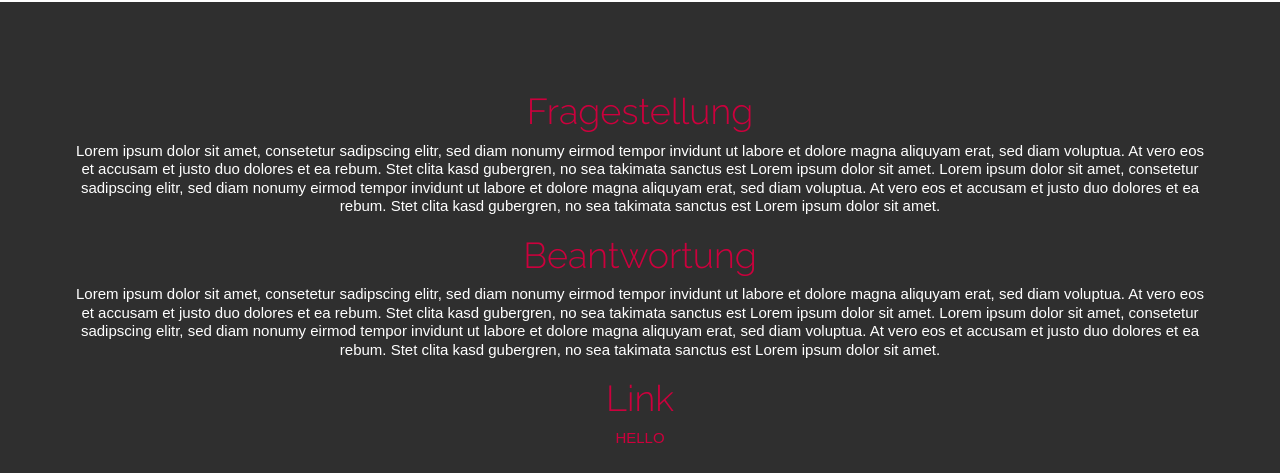
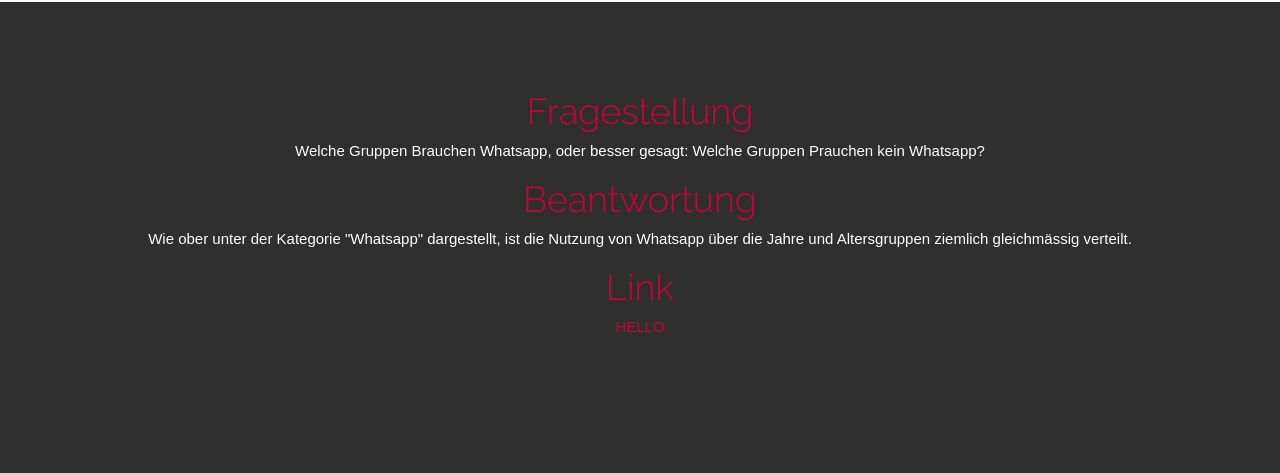
Before and after one commit to JanJBubble/bubblechart, a plain HTML site: page index.html in a window 1280 px wide. Shown: the part 912-1385 px from the top of the page. Drawn offline with Linux system fonts and the light colour scheme; animation ran at ten frames a second.

Commit message:
Add files via upload

```diff
--- a/index.html
+++ b/index.html
@@ -75,10 +75,10 @@
             <div class="text_footer">
 
                 <h1> Fragestellung</h1>
-                Lorem ipsum dolor sit amet, consetetur sadipscing elitr, sed diam nonumy eirmod tempor invidunt ut labore et dolore magna aliquyam erat, sed diam voluptua. At vero eos et accusam et justo duo dolores et ea rebum. Stet clita kasd gubergren, no sea takimata sanctus est Lorem ipsum dolor sit amet. Lorem ipsum dolor sit amet, consetetur sadipscing elitr, sed diam nonumy eirmod tempor invidunt ut labore et dolore magna aliquyam erat, sed diam voluptua. At vero eos et accusam et justo duo dolores et ea rebum. Stet clita kasd gubergren, no sea takimata sanctus est Lorem ipsum dolor sit amet.
+                Welche Gruppen Brauchen Whatsapp, oder besser gesagt: Welche Gruppen Prauchen kein Whatsapp?
 
                 <h1> Beantwortung</h1>
-                Lorem ipsum dolor sit amet, consetetur sadipscing elitr, sed diam nonumy eirmod tempor invidunt ut labore et dolore magna aliquyam erat, sed diam voluptua. At vero eos et accusam et justo duo dolores et ea rebum. Stet clita kasd gubergren, no sea takimata sanctus est Lorem ipsum dolor sit amet. Lorem ipsum dolor sit amet, consetetur sadipscing elitr, sed diam nonumy eirmod tempor invidunt ut labore et dolore magna aliquyam erat, sed diam voluptua. At vero eos et accusam et justo duo dolores et ea rebum. Stet clita kasd gubergren, no sea takimata sanctus est Lorem ipsum dolor sit amet.
+                Wie ober unter der Kategorie "Whatsapp" dargestellt, ist die Nutzung von Whatsapp über die Jahre und Altersgruppen ziemlich gleichmässig verteilt.
 
 
                 <h1> Link</h1>
@@ -96,7 +96,7 @@
 		<div class="container">
 
             <div class="text_footer">
-                Befragt wurden Muristaldner*innen und Bekannte* von Muristaldner*innen. Datenerhebung in den Jahren 2021, 2022 und 2023. <br><br>
+                Befragt wurden Muristaldner*innen und Bekannte* von Muristaldner*innen. Datenerhebung in den Jahren 2021, 2022, 2023, 2024 und 2025. <br><br>
                 <b>App made by Ueli Matter</b> <br><a href="https://www.instagram.com/campusmuristalden/" target="_blank"><i class="icon-instagram"></i></a><br>
 
                 <div class="container">
```
